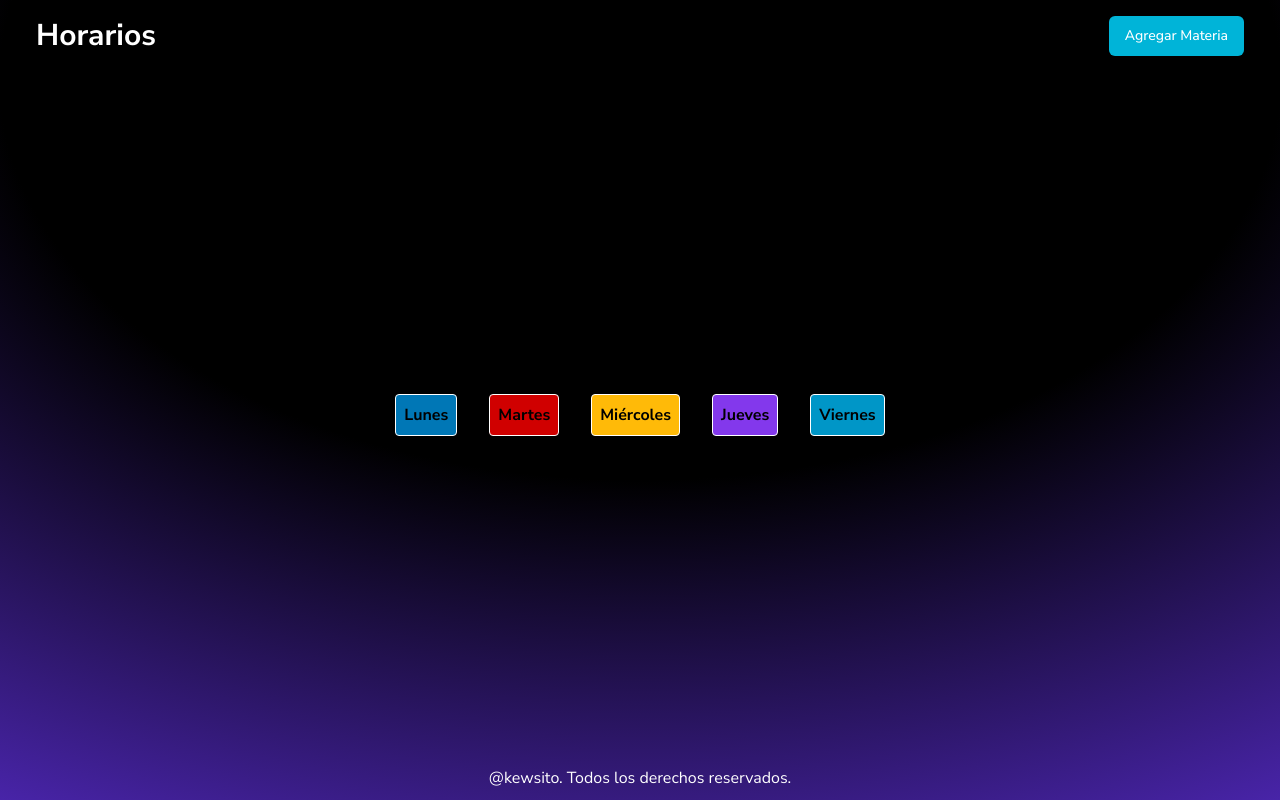
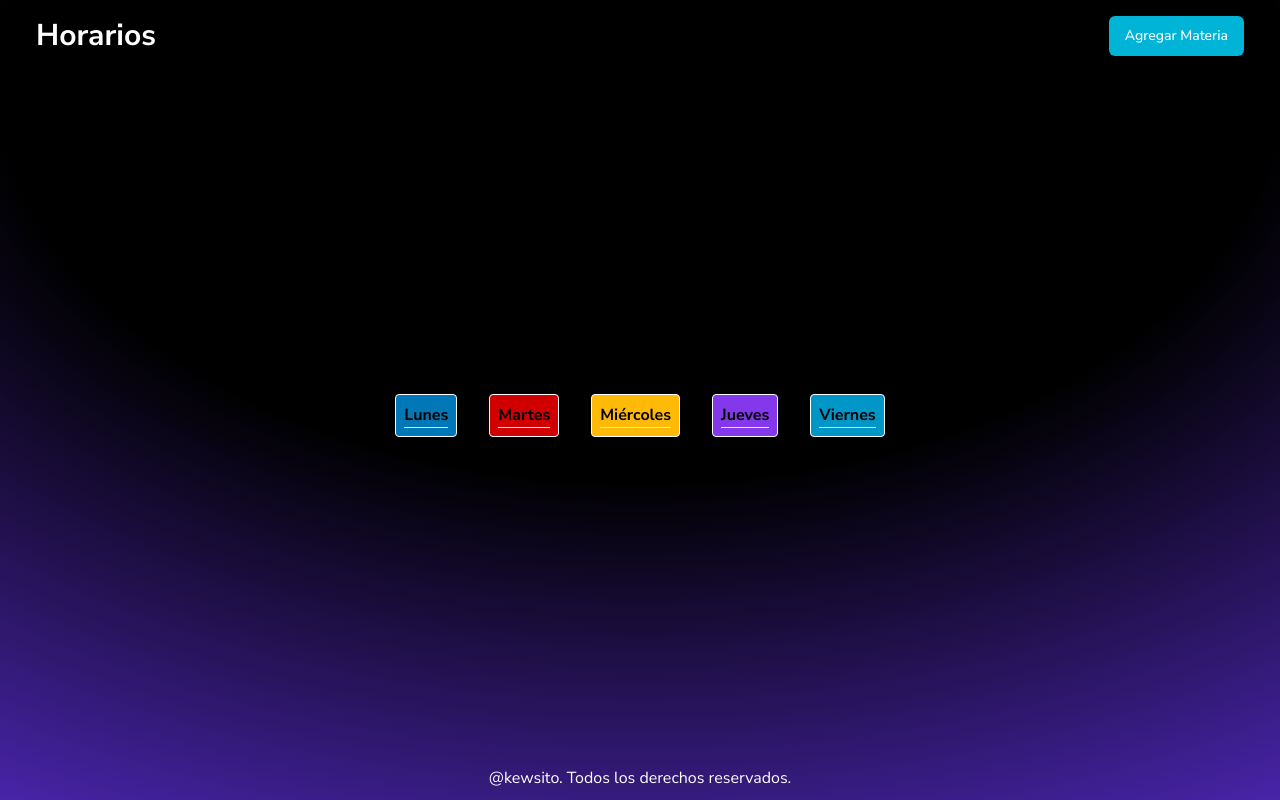
Before and after one commit to Kewsito/ScheduleGenerator, a plain HTML site: page index.html in a window 1280 px wide. Drawn offline with nearby package versions, Linux system fonts and the light colour scheme.

Commit message:
Se agregaron cambios al archivo JS

```diff
--- a/index.html
+++ b/index.html
@@ -20,12 +20,22 @@
             </button>
         </header>
         <main class="flex justify-center items-center h-[calc(90vh-34px)] text-black">
-            <div class="flex flex-col md:flex-row md:space-x-8 font-bold">
-                <div class="bg-[#0077B6] border border-white w-full md:w-auto mb-2 md:mb-0 p-2 rounded" id="lunes">Lunes</div>
-                <div class="bg-[#D00000] border border-white w-full md:w-auto mb-2 md:mb-0 p-2 rounded" id="martes">Martes</div>
-                <div class="bg-[#FFBA08] border border-white w-full md:w-auto mb-2 md:mb-0 p-2 rounded" id="miercoles">Miércoles</div>
-                <div class="bg-[#8338EC] border border-white w-full md:w-auto mb-2 md:mb-0 p-2 rounded" id="jueves">Jueves</div>
-                <div class="bg-[#0096C7] border border-white w-full md:w-auto p-2 rounded" id="viernes">Viernes</div>
+            <div class="flex flex-col text-center md:flex-row md:space-x-8 font-bold">
+                <div class="bg-[#0077B6] border border-white w-full md:w-auto mb-2 md:mb-0 p-2 rounded" id="lunes">Lunes
+                    <hr>
+                </div>
+                <div class="bg-[#D00000] border border-white w-full md:w-auto mb-2 md:mb-0 p-2 rounded" id="martes">Martes
+                    <hr>
+                </div>
+                <div class="bg-[#FFBA08] border border-white w-full md:w-auto mb-2 md:mb-0 p-2 rounded" id="miercoles">Miércoles
+                    <hr>
+                </div>
+                <div class="bg-[#8338EC] border border-white w-full md:w-auto mb-2 md:mb-0 p-2 rounded" id="jueves">Jueves
+                    <hr>
+                </div>
+                <div class="bg-[#0096C7] border border-white w-full md:w-auto p-2 rounded" id="viernes">Viernes
+                    <hr>
+                </div>
             </div>
         </main>
 
--- a/script.js
+++ b/script.js
@@ -3,7 +3,8 @@ var coloresMaterias = {};
 function agregarMateria() {
     var dia = prompt("Ingrese el día de la semana (ej. lunes)").toLowerCase();
     var materia = prompt("Ingrese el nombre de la materia").toLowerCase();
-    var horario = prompt("Ingrese el horario de la materia (ej. 10:00 - 12:00)").toLowerCase();
+    var horarioInicio = prompt("Ingrese el horario de entrada (ej. 10)").toLowerCase();
+    var horarioFinal = prompt("Ingrese el horario de salida (ej. 12:00)").toLowerCase();
 
         // Verificar si la materia ya tiene un color asignado
     if (!coloresMaterias[materia]) {
@@ -14,7 +15,7 @@ function agregarMateria() {
     var materiaDiv = document.createElement('div');
     materiaDiv.classList.add('materia');
     materiaDiv.style.backgroundColor = coloresMaterias[materia]; // Asignar el color de fondo
-    materiaDiv.innerHTML = '<h3>' + materia.charAt(0).toUpperCase() + materia.slice(1) + '</h3><p>' + horario + '</p>';
+    materiaDiv.innerHTML = '<h3>' + materia.charAt(0).toUpperCase() + materia.slice(1) + '</h3><p> De ' + horarioInicio + ' hasta '+horarioFinal +'Hs </p>';
 
     document.getElementById(dia).appendChild(materiaDiv);
 }
```
